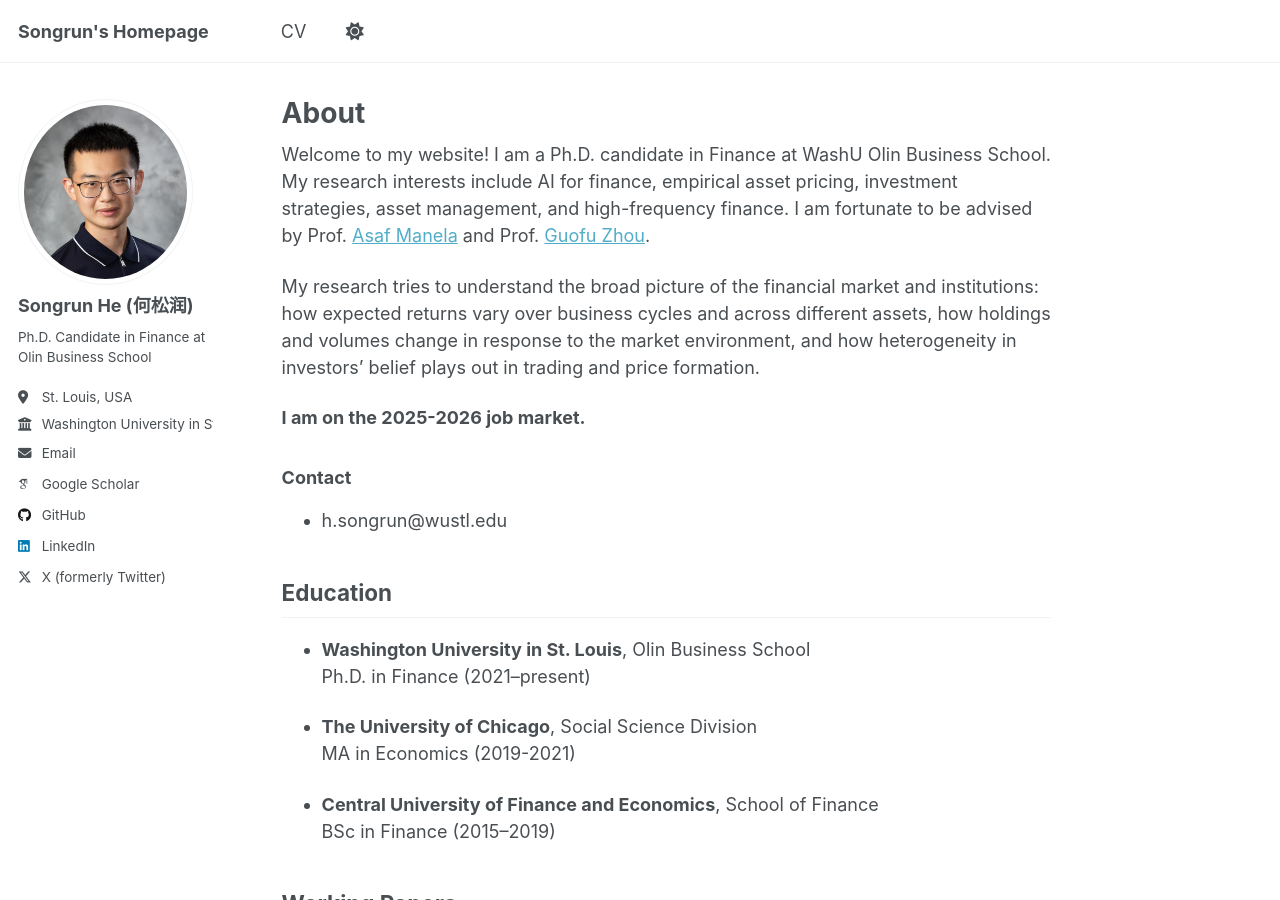
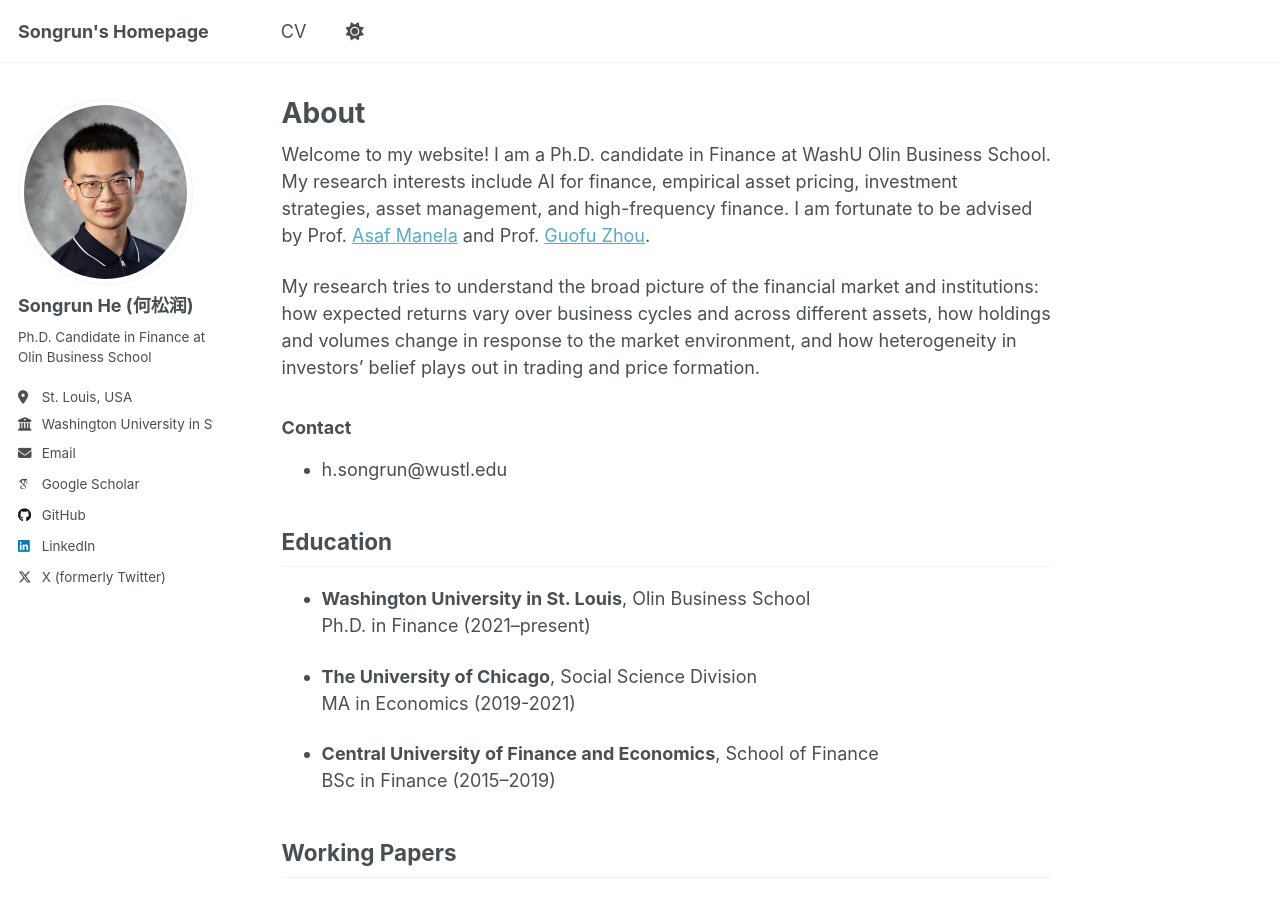
Before and after one commit to hesongrun/hesongrun.github.io, a Jekyll site: the page built from _pages/about.md, in a window 1280 px wide and 900 px high. Built offline with Jekyll 4.4.1, drawn with Linux system fonts in a browser that asks for light colours; some web fonts are replaced.

Commit message:
Remove job market status from about page
Removed job market information from the about page.

```diff
--- a/_pages/about.md
+++ b/_pages/about.md
@@ -11,8 +11,6 @@ redirect_from:
 Welcome to my website! I am a Ph.D. candidate in Finance at WashU Olin Business School. My research interests include AI for finance, empirical asset pricing, investment strategies, asset management, and high-frequency finance. I am fortunate to be advised by Prof. [Asaf Manela](https://asafmanela.github.io/) and Prof. [Guofu Zhou](https://apps.olin.wustl.edu/faculty/zhou/).
 
 My research tries to understand the broad picture of the financial market and institutions: how expected returns vary over business cycles and across different assets, how holdings and volumes change in response to the market environment, and how heterogeneity in investors' belief plays out in trading and price formation.
-
-**I am on the 2025-2026 job market.**
 
 ### Contact
 - h.songrun@wustl.edu
```
